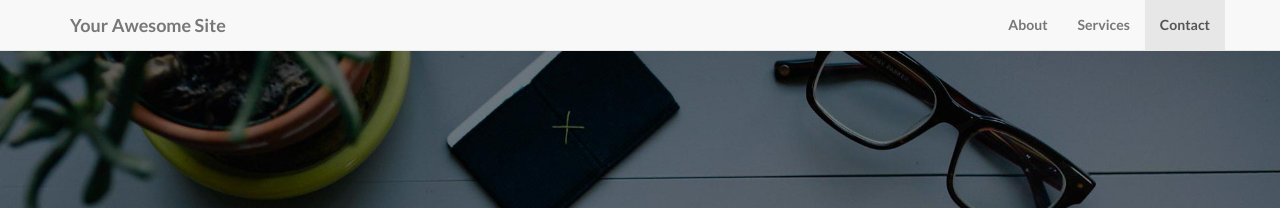
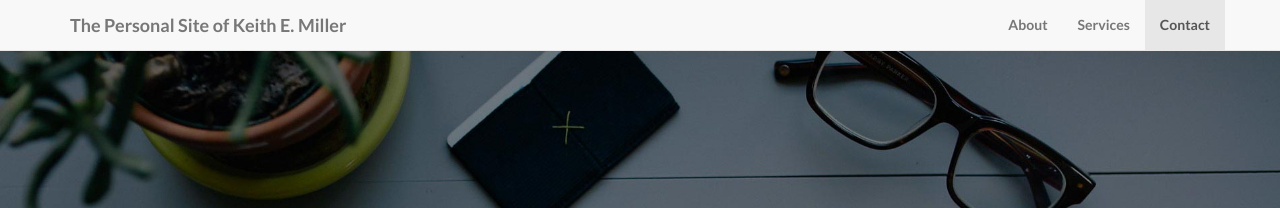
Before and after one commit to keithemiller/keithemiller.github.io, a Jekyll site: the page built from index.html, in a window 1280 px wide. Shown: the top 208 px of the page. Built offline with Jekyll 4.4.1, drawn with Linux system fonts in a browser that asks for light colours.

Commit message:
Edited Config -- Committing as test

```diff
--- a/_config.yml
+++ b/_config.yml
@@ -2,10 +2,10 @@
 #      Main Configs       #
 # ----------------------- #
 
-url: http://yoursite.com
-title: Your Awesome Site
-email: your-email@domain.com
-author: Your Name
+url: keithemiller.github.io
+title: The Personal Site of Keith E. Miller
+email: keith989sports@gmail.com
+author: Keith Miller
 description: > # "Write an awesome description for your new site here.
   You can edit this line in _config.yml. It will appear in your document
   head meta (for Google search results) and in your feed.xml site
@@ -27,8 +27,8 @@ permalink: pretty
 
 social:
   - title: twitter
-    url: https://twitter.com/SBootstrap
+    url: https://twitter.com/keith989sports
   - title: github
-    url: https://github.com/IronSummitMedia/startbootstrap
+    url: https://github.com/keithemiller
   - title: linkedin
-    url:
+    url: https://linkedin.com/in/keithemiller
```
